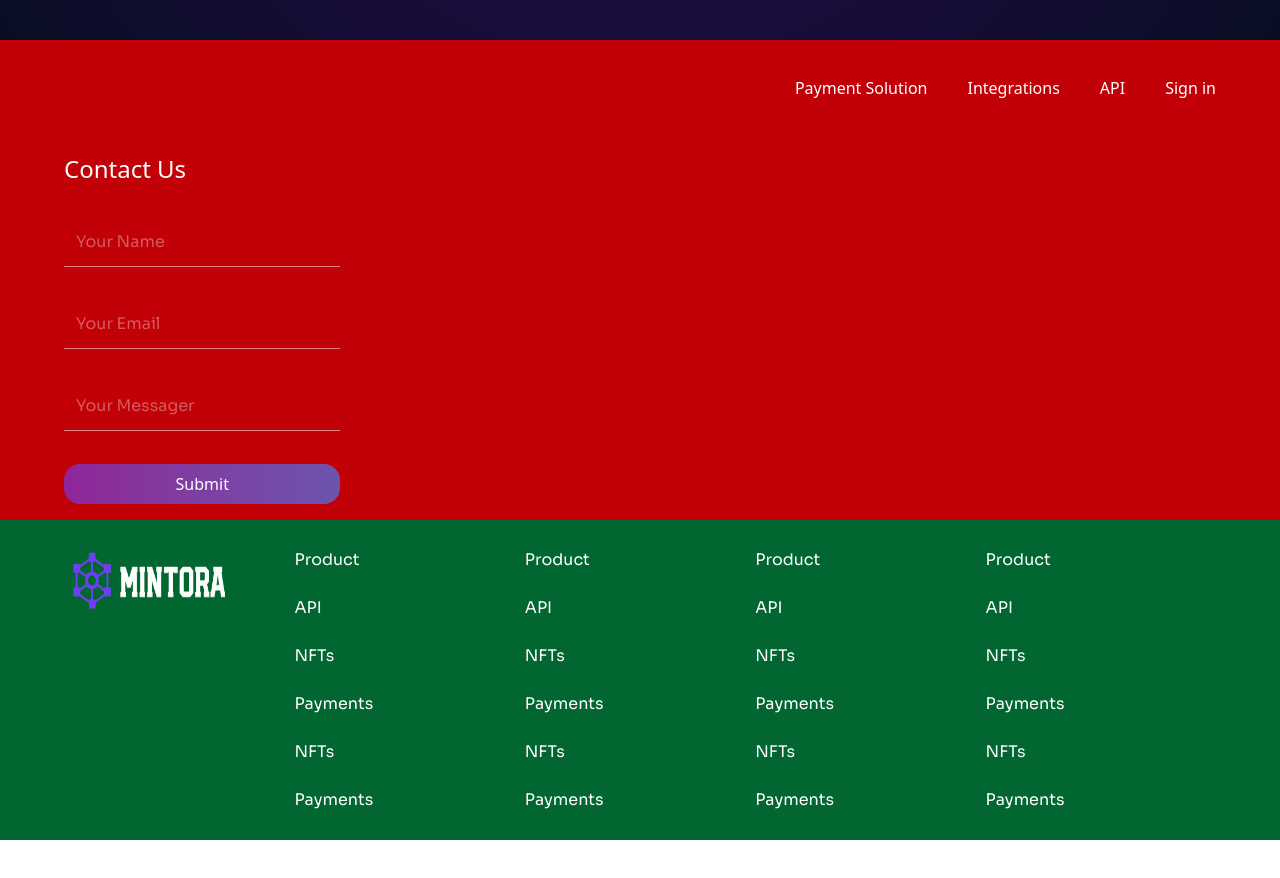
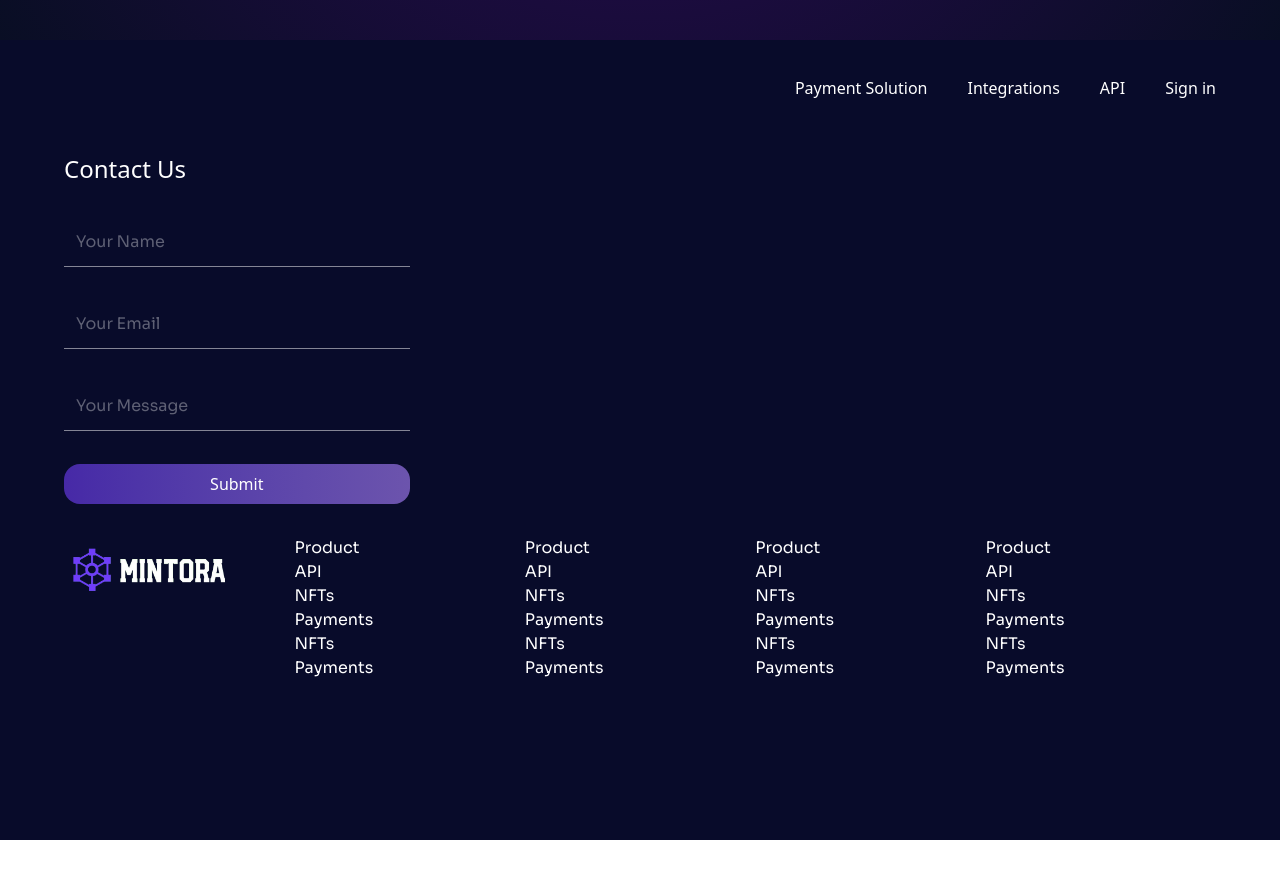
Before and after one commit to dani-dina/React-Web3-landing-page-, a React (Vite) app: page /about in a window 1280 px wide. Shown: the part 760-1638 px from the top of the page. After the commit the page ends 1600 px from the top, so only its background shows below. Built offline with nearby package versions, Linux system fonts and the light colour scheme.

Commit message:
Footer update

```diff
--- a/src/Components/Footer.tsx
+++ b/src/Components/Footer.tsx
@@ -1,88 +1,57 @@
 import logo from '../assets/logo.png';
 import Button from './Button';
+import { footerLinks } from '../constant/constants';
 const Footer = () => {
+  const inputStyle =
+    'w-3/5 bg-transparent outline-0 border-b border-white/50 text-white/70 p-3 font-[sora]';
 
-  const inputStyle = 'w-3/5 bg-transparent outline-0 border-b border-white/50  text-white/70 p-3 font-[sora]';
   return (
-    <footer className='w-full h-screen '>
-      <div className='w-full h-6/10 flex flex-col items-center bg-red-700'>
+    <footer className='w-full h-screen'>
+      {/* Top Section */}
+      <div className='w-full h-3/5 flex flex-col items-center'>
+        {/* Navigation Links */}
         <div className='w-9/10 h-1/5 flex items-center justify-end gap-10 text-white font-["Russo_One"]'>
           <a href="/payment-solution">Payment Solution</a>
           <a href="/integrations">Integrations</a>
           <a href="/api">API</a>
           <a href="/signin">Sign in</a>
         </div>
-        <div className='w-9/10 h-4/5 '>
-          <div className='w-1/2 h-full '>
-            <div className='w-4/5 h-full flex flex-col items-start justify-around'>
-              <h1 className='text-white font-["Russo_One"] text-2xl'>Contact Us</h1>
-              <input className={inputStyle}
-                     type="text"
-                     name=""
-                     id=""
-                     placeholder='Your Name '
-              />
-              <input className={inputStyle}
-                     type="email"
-                     name=""
-                     id=""
-                     placeholder='Your Email'
-              />
-              <input className={inputStyle}
-                     type="text"
-                     name=""
-                     id=""
-                     placeholder='Your Messager'
-              />
-              <Button
-                 className='w-3/5 bg-gradient-to-r from-[#703DFA]/60 to-[#6c54ad] hover:opacity-90 transition px-4
-                 py-2 rounded-2xl text-white font-["Russo_One"]'
-              >
-                Submit
-              </Button>
-            </div>
+
+        {/* Contact Form */}
+        <div className='w-9/10 h-4/5 flex'>
+          <div className='w-1/2 flex flex-col justify-around items-start'>
+            <h1 className='text-white font-["Russo_One"] text-2xl'>Contact Us</h1>
+            <input className={inputStyle} type="text" placeholder='Your Name' />
+            <input className={inputStyle} type="email" placeholder='Your Email' />
+            <input className={inputStyle} type="text" placeholder='Your Message' />
+            <Button className='w-3/5 bg-gradient-to-r from-[#703DFA]/60 to-[#6c54ad] hover:opacity-90 transition px-4 py-2 rounded-2xl text-white font-["Russo_One"]'>
+              Submit
+            </Button>
           </div>
-          <div className='w-1/2 h-full'>
-          </div>
+          <div className='w-1/2'></div>
         </div>
       </div>
-      <div className='w-full h-4/10 flex items-center justify-center bg-green-800'>
-        <div className='w-9/10 h-9/10 flex items-center justify-between'>
-          <div className={`w-[20%] h-full`}>
+
+      {/* Bottom Section */}
+      <div className='w-full h-2/5 flex items-center justify-center'>
+        <div className='w-9/10 h-9/10 flex justify-between items-start'>
+          {/* Logo */}
+          <div className='w-1/5'>
             <img src={logo} alt="Mintora" className='w-3/4 h-[30%]' />
           </div>
-          <div className={`w-[20%] h-full flex flex-col items-start justify-around text-white font-[sora]`}>
-            <h1 className='font-["Russo_One"]'>Product</h1>
-            <a href="/#">API</a>
-            <a href="/#">NFTs</a>
-            <a href="/#">Payments</a>
-            <a href="/#">NFTs</a>
-            <a href="/#">Payments</a>
-          </div>
-          <div className={`w-[20%] h-full flex flex-col items-start justify-around text-white font-[sora]`}>
-            <h1 className='font-["Russo_One"] '>Product</h1>
-            <a href="/#">API</a>
-            <a href="/#">NFTs</a>
-            <a href="/#">Payments</a>
-            <a href="/#">NFTs</a>
-            <a href="/#">Payments</a>
-          </div>
-          <div className={`w-[20%] h-full flex flex-col items-start justify-around text-white font-[sora]`}>
-            <h1 className='font-["Russo_One"]'>Product</h1>
-            <a href="/#">API</a>
-            <a href="/#">NFTs</a>
-            <a href="/#">Payments</a>
-            <a href="/#">NFTs</a>
-            <a href="/#">Payments</a>
-          </div>
-          <div className={`w-[20%] h-full flex flex-col items-start justify-around text-white font-[sora]`}>
-            <h1 className='font-["Russo_One"]'>Product</h1>
-            <a href="/#">API</a>
-            <a href="/#">NFTs</a>
-            <a href="/#">Payments</a>
-            <a href="/#">NFTs</a>
-            <a href="/#">Payments</a>
-          </div>
+
+          {/* Footer Columns */}
+          {footerLinks.map((column, idx) => (
+            <div
+              key={idx}
+              className='w-1/5 flex flex-col items-start justify-around text-white font-[sora]'
+            >
+              <h1 className='font-["Russo_One"]'>{column.title}</h1>
+              {column.links.map((link, i) => (
+                <a href="/#" key={i}>{link}</a>
+              ))}
+            </div>
+          ))}
         </div>
       </div>
     </footer>
--- a/src/Components/Layout.tsx
+++ b/src/Components/Layout.tsx
@@ -4,7 +4,7 @@ import Home from '../pages/Home';
 import About from '../pages/About';
 import Login from './Login';
 import Footer from './Footer';
-
+import Explore from '../pages/Explore';
 const Layout: React.FC = () => {
   return (
     <Router>
@@ -14,6 +14,7 @@ const Layout: React.FC = () => {
           <Route path="/" element={<Home />} />
           <Route path="/about" element={<About />} />
           <Route path="/login" element={<Login />} />
+          <Route path="/explore" element={<Explore />} />
         </Routes>
         <Footer />
       </div>
--- a/src/Components/Navbar.tsx
+++ b/src/Components/Navbar.tsx
@@ -12,7 +12,7 @@ const Navbar: React.FC = () => {
     setShowLogin((prev)=> !prev);
   }
   return (
-    <header className="top-0 fixed top-0 w-full bg-[#080B2A] py-4 z-10"> {/* Added z-10 to ensure the navbar is on top */}
+    <header className="fixed top-0 w-full bg-[#080B2A] py-4 z-10">
       <div className="max-w-7xl mx-auto flex items-center justify-between">
         {/* Logo */}
         <a href="/" className="flex items-center gap-2">
--- a/src/constant/constants.ts
+++ b/src/constant/constants.ts
@@ -106,3 +106,10 @@ export const stepCard : StepCard[] = [
     image : 'image/path'
   }
 ];
+
+export const footerLinks = [
+  { title: 'Product', links: ['API', 'NFTs', 'Payments', 'NFTs', 'Payments'] },
+  { title: 'Product', links: ['API', 'NFTs', 'Payments', 'NFTs', 'Payments'] },
+  { title: 'Product', links: ['API', 'NFTs', 'Payments', 'NFTs', 'Payments'] },
+  { title: 'Product', links: ['API', 'NFTs', 'Payments', 'NFTs', 'Payments'] },
+];
--- a/src/pages/Home.tsx
+++ b/src/pages/Home.tsx
@@ -9,7 +9,7 @@ import Trade from "../Components/Trade";
 const Home: React.FC = () => {
   return (
     <>
-    <div className="w-full h-screen bg-[#080B2A] flex pt-[80px]">
+    <div className="w-full h-screen bg-[#080B2A] flex ">
       <div className="w-1/2 flex items-center justify-center">
         <div className="w-4/5 h-[70%] flex flex-col items-start justify-evenly mx-4 ">
           <h1 className="text-5xl text-white font-['Russo_One']">
```
